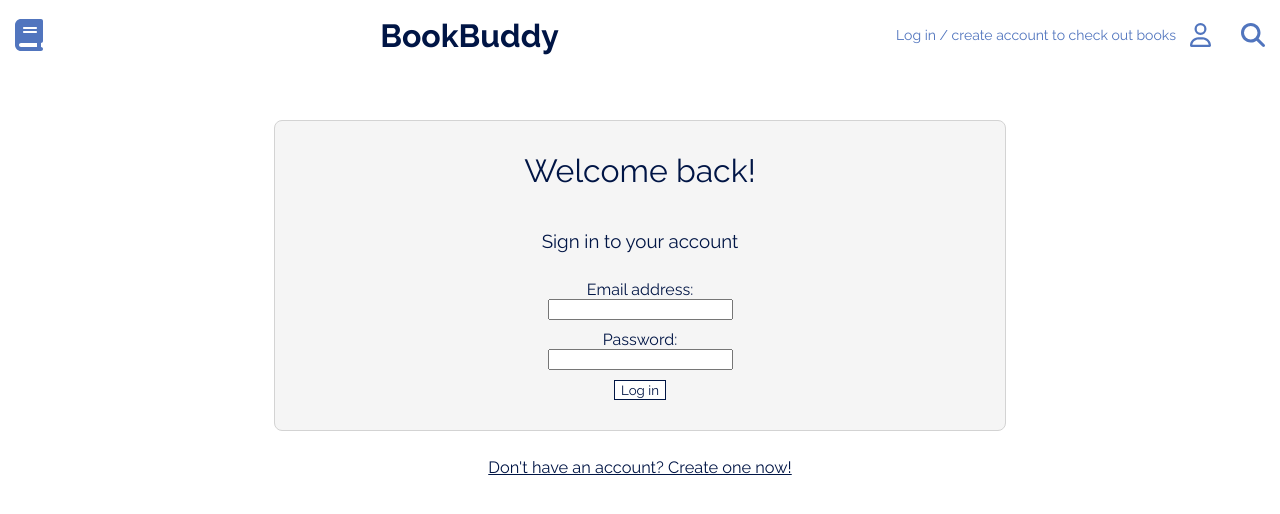
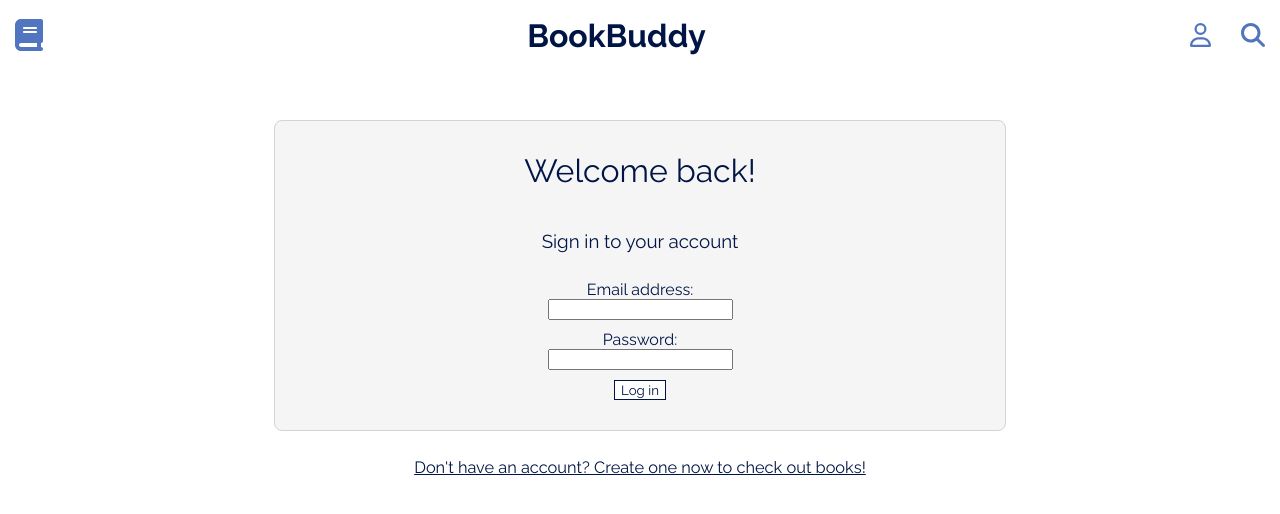
Before and after one commit to tedschu/Unit3_CareerSimulation_BookBuddy, a React (Vite) app: page /login in a window 1280 px wide. Shown: the top 514 px of the page. Built offline with nearby package versions, Linux system fonts and the light colour scheme.

Commit message:
updated conditional text

```diff
--- a/src/components/Nav.jsx
+++ b/src/components/Nav.jsx
@@ -32,7 +32,6 @@ function Nav() {
         <div className="siteName">BookBuddy</div>
         <div className="navLinks">
           <Link to={"/login"} className="logos">
-            {!token && <h3>Log in / create account to check out books</h3>}
             <FontAwesomeIcon icon={faUser} size={"2x"} />
           </Link>
           <Link to={"/"} className="logos">
--- a/src/components/Reservations.jsx
+++ b/src/components/Reservations.jsx
@@ -31,7 +31,11 @@ function Reservations() {
   return (
     <>
       <div className="userBooks">
-        <h3>Here are the books you have checked out:</h3>
+        {books.length > 0 ? (
+          <h3>Here are the books you have checked out:</h3>
+        ) : (
+          <h3>You have no books checked out right now</h3>
+        )}
         {books &&
           books.map((book) => (
             <div className="userBooksWrapper" key={book.id}>
--- a/src/index.css
+++ b/src/index.css
@@ -85,6 +85,7 @@ nav {
 .siteName {
   font-size: 32px;
   font-weight: bold;
+  text-align: center;
 }
 
 /* CONTENT AND WRAPPERS */
--- a/src/pages/Login.jsx
+++ b/src/pages/Login.jsx
@@ -98,7 +98,7 @@ function Login() {
           </div>
 
           <Link to={"/register"}>
-            <h3>Don't have an account? Create one now!</h3>
+            <h3>Don't have an account? Create one now to check out books!</h3>
           </Link>
         </div>
       ) : (
```
